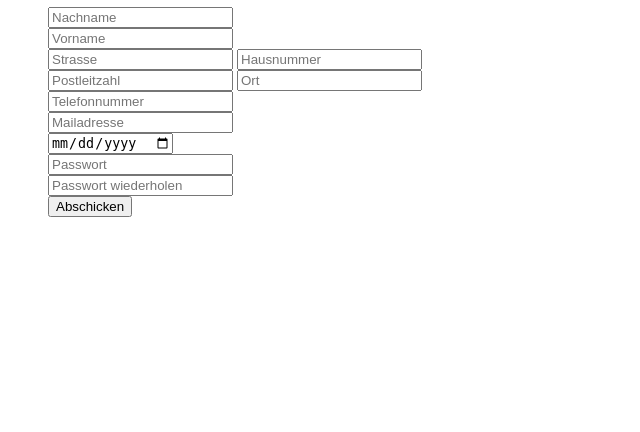
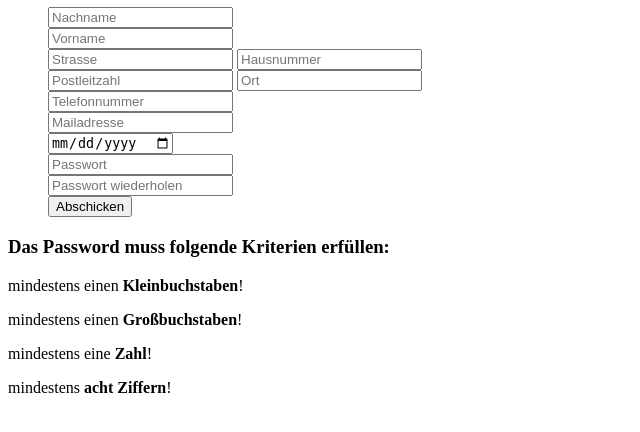
Before and after one commit to schwuppeldupp/Verein-1, a PHP site: the page made by views/public/registration.php in a window 1280 px wide. Shown: the part 269-701 px from the top of the page, without its empty margins (0-640 px from the left). Run offline with PHP 8.4, Linux system fonts and the light colour scheme; the template is opened without the code that fills it, so the values that code supplies are empty; some libraries are stand-ins or nearby versions.

Commit message:
Add files via upload

```diff
--- a/views/public/registration.php
+++ b/views/public/registration.php
@@ -14,7 +14,7 @@
 		<li>Registrierung abschlie&szlig;en </li>
 	</ol>
 	</div>
-	<form id="registrierung" role="form" action="<?= DIR ?>mitglied/registration/<?= Session::get('csrf_token') ?>" method="POST">
+	<form id="registrierung" role="form" action="<?= DIR ?>mitglied/registration/<?= Session::get('csrf_token') ?>" onsubmit="return checkFormular()" method="POST">
 	<ul style="list-style-type: none">
 		<li><input type="text" id="nachname" name="register[nachname]" placeholder="Nachname"></li>
 		<li><input type="text" id="vorname" name="register[vorname]" placeholder="Vorname"></li>
@@ -29,4 +29,16 @@
 	</ul>
 	<input type="hidden" name="csrf" value="<?= Session::get('csrf_token') ?>">
 	</form>
+
+	<script type="text/javascript" src="<?= URL::JAVA('formular') ?>"></script>
+
 </div>
+
+
+<div id="message">
+  <h3>Das Password muss folgende Kriterien erfüllen:</h3>
+	<p id="letter" class="invalid">mindestens einen <b>Kleinbuchstaben</b>!</p>
+	<p id="capital" class="invalid">mindestens einen <b>Großbuchstaben</b>!</p>
+	<p id="number" class="invalid">mindestens eine <b>Zahl</b>!</p>
+	<p id="length" class="invalid">mindestens <b>acht Ziffern</b>!</p>
+</div>
```
